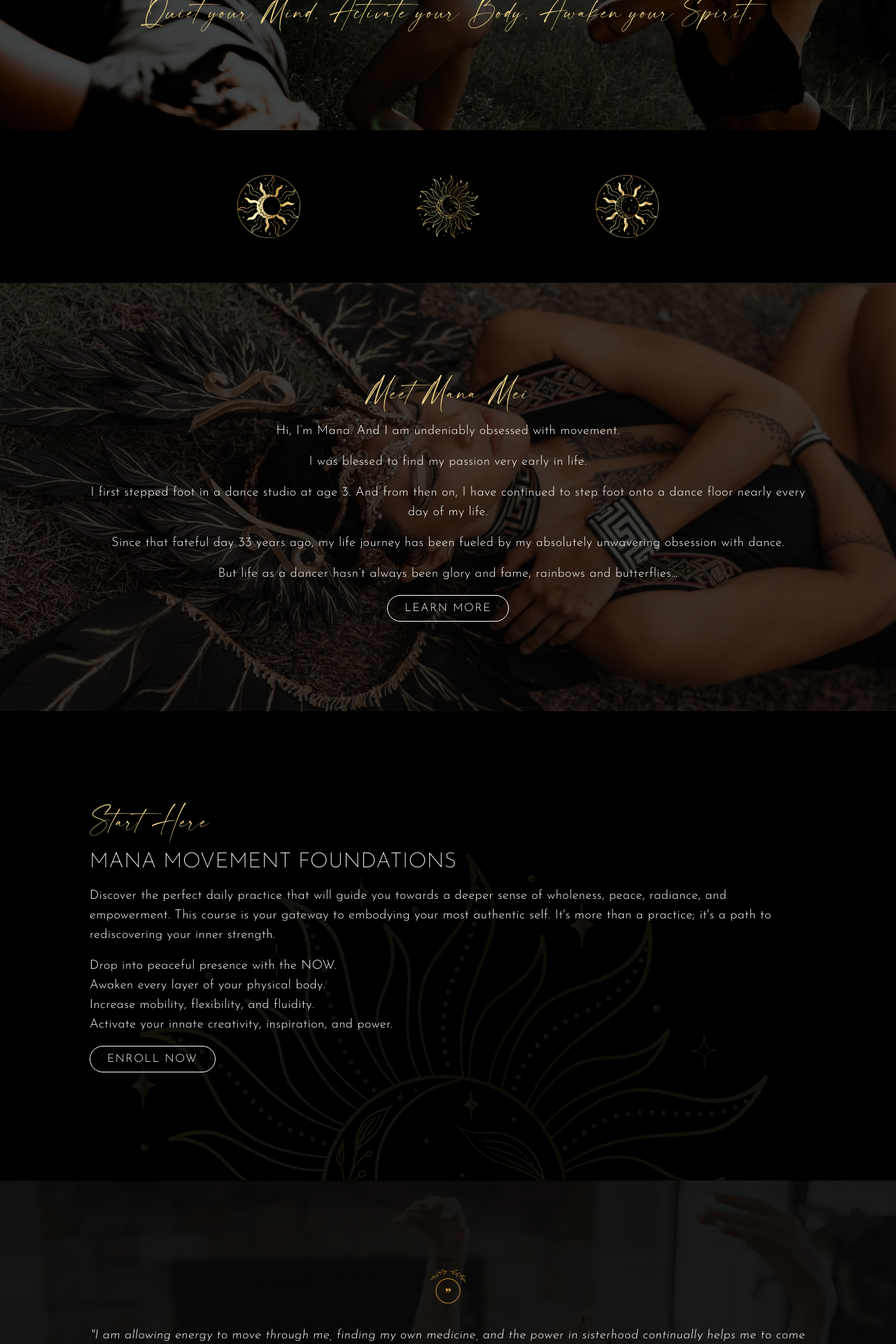
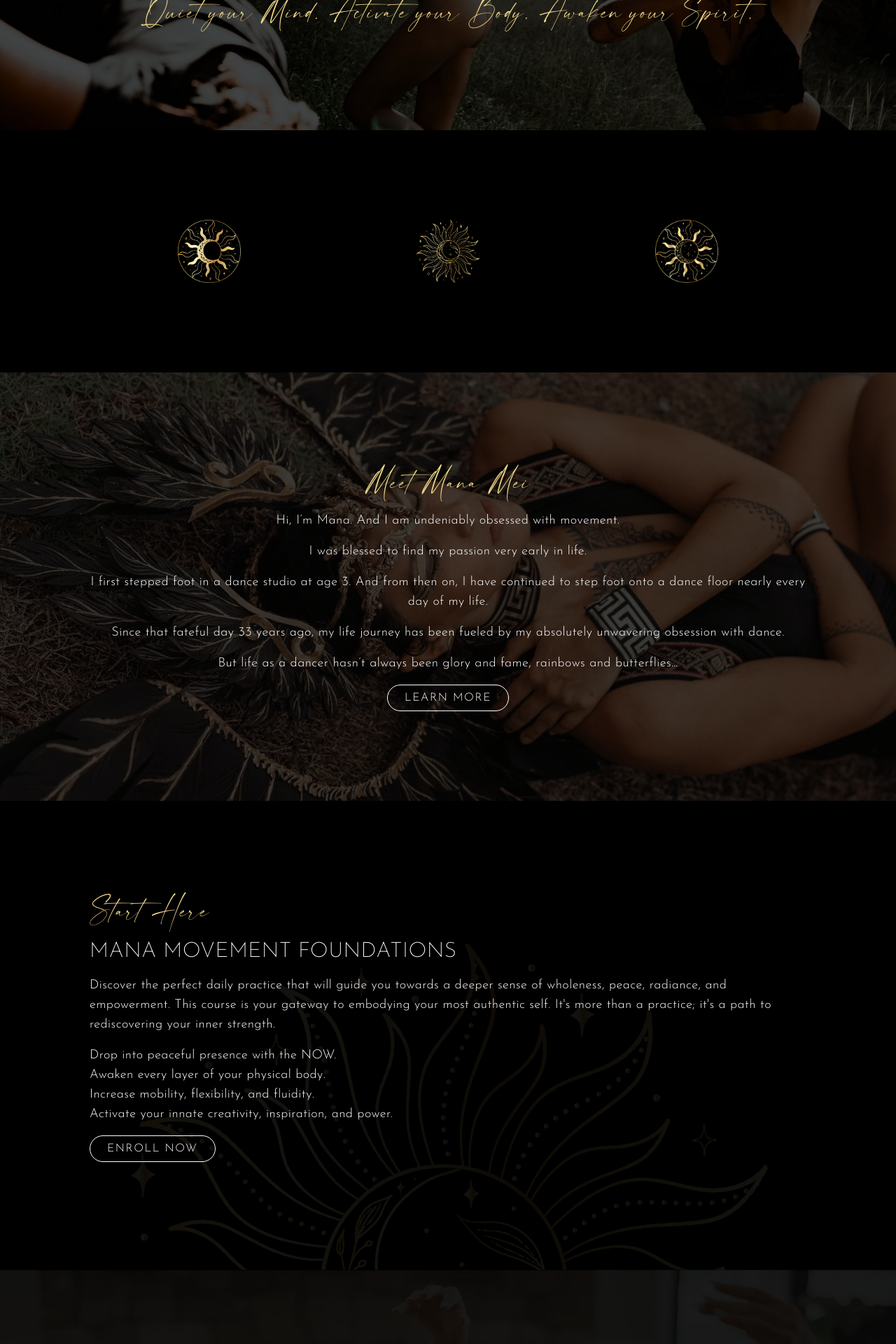
Before and after one commit to brittwoodard/manamei, a Jekyll site: the page built from index.html, in a window 1280 px wide. Shown: the part 1755-3675 px from the top of the page at 70% size. Built offline with Jekyll 4.4.1, drawn with Linux system fonts in a browser that asks for light colours; nearby versions of some CDN libraries; comment, search, counter and statistics services are not loaded; grey boxes are pictures that could not be loaded.

Commit message:
index padding

```diff
--- a/_includes/about-home.html
+++ b/_includes/about-home.html
@@ -1,4 +1,4 @@
-<section class="bg-image-style p-5p md:p-10p bg-overlay text-center" style="background-image: url('{{page.about-mana.background_image}}');">
+<section class="bg-image-style py-10p px-5p md:p-10p bg-overlay text-center" style="background-image: url('{{page.about-mana.background_image}}');">
     <h2  class="text-md-serif text-feature">{{page.about-mana.heading}}</h2>
     <div>
         <p>{{page.about-mana.description_html}}</p>
--- a/_includes/about-ltm.html
+++ b/_includes/about-ltm.html
@@ -1,4 +1,4 @@
-<section class="bg-image-style p-5p md:p-10p text-center bg-overlay" style="background-image: url('{{page.about-ltm.background_image}}');">
+<section class="bg-image-style py-10p px-5p md:p-10p text-center bg-overlay" style="background-image: url('{{page.about-ltm.background_image}}');">
     <h2 class="heading-lg-sans">{{page.about-ltm.heading}}</h2>
     <div>
         <p>{{page.about-ltm.description_html}}</p>
--- a/_includes/banner-icons.html
+++ b/_includes/banner-icons.html
@@ -1,4 +1,4 @@
-<section class="flex justify-around px-10p md:px-20p py-5p">
+<section class="flex justify-around py-10p px-5p md:p-10p">
     {% for item in page.banner-2 %}
     <div class="bg-image-style h-[10vh] w-[10vh]" style="background-image: url('{{item.image_path}}');"></div>
     {% endfor %}
--- a/_includes/start-here.html
+++ b/_includes/start-here.html
@@ -1,4 +1,4 @@
-<section class="bg-image-style bg-overlay p-5p md:p-10p" style="background-image: url('{{page.start-here.background_image}}');">
+<section class="bg-image-style bg-overlay py-10p px-5p md:p-10p" style="background-image: url('{{page.start-here.background_image}}');">
     <h2 class="text-md-serif text-feature mb-4">Start Here</h2>
     <h3 class="heading-md-sans mb-4">{{page.start-here.heading}}</h3>
     <div>
```
